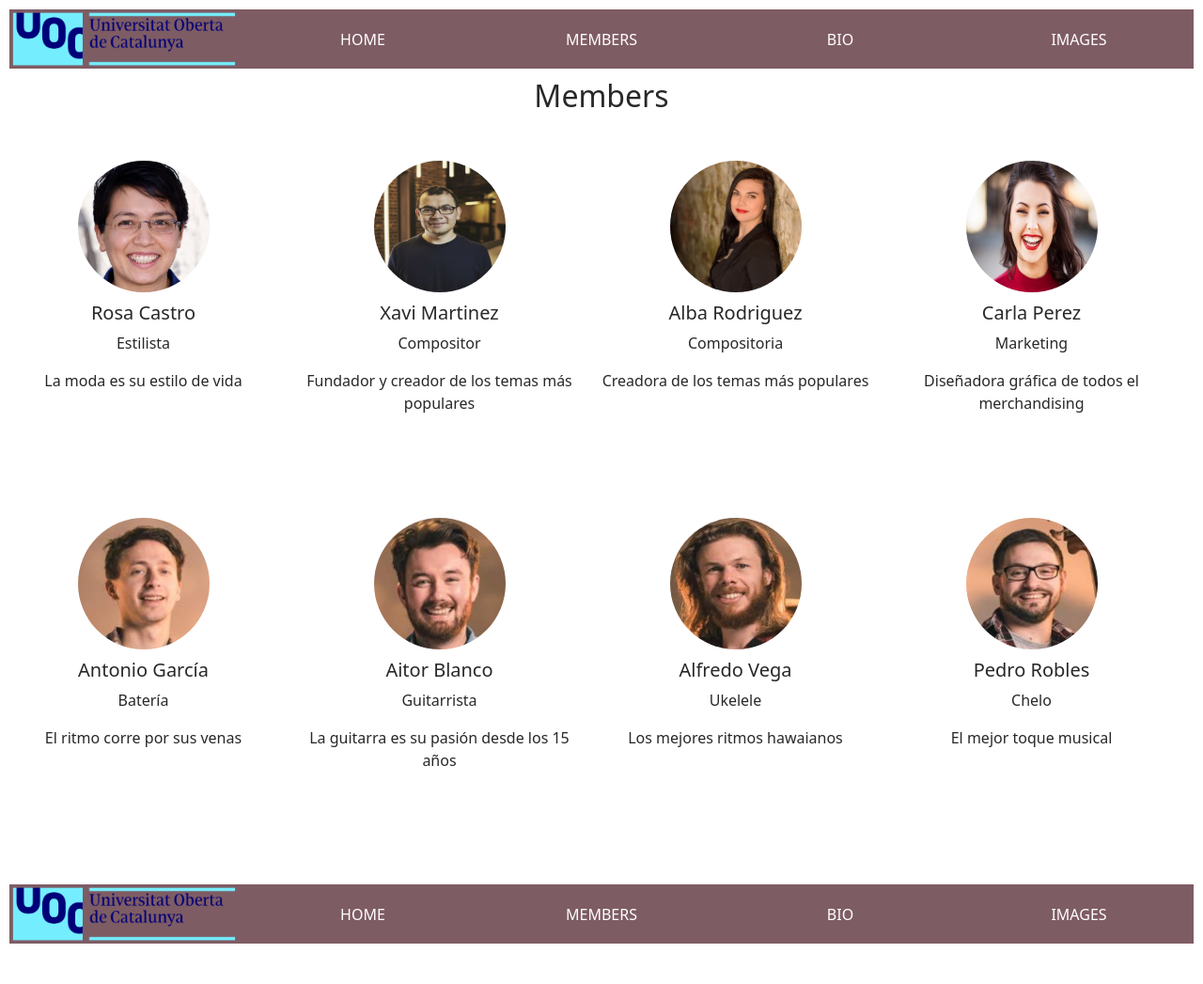
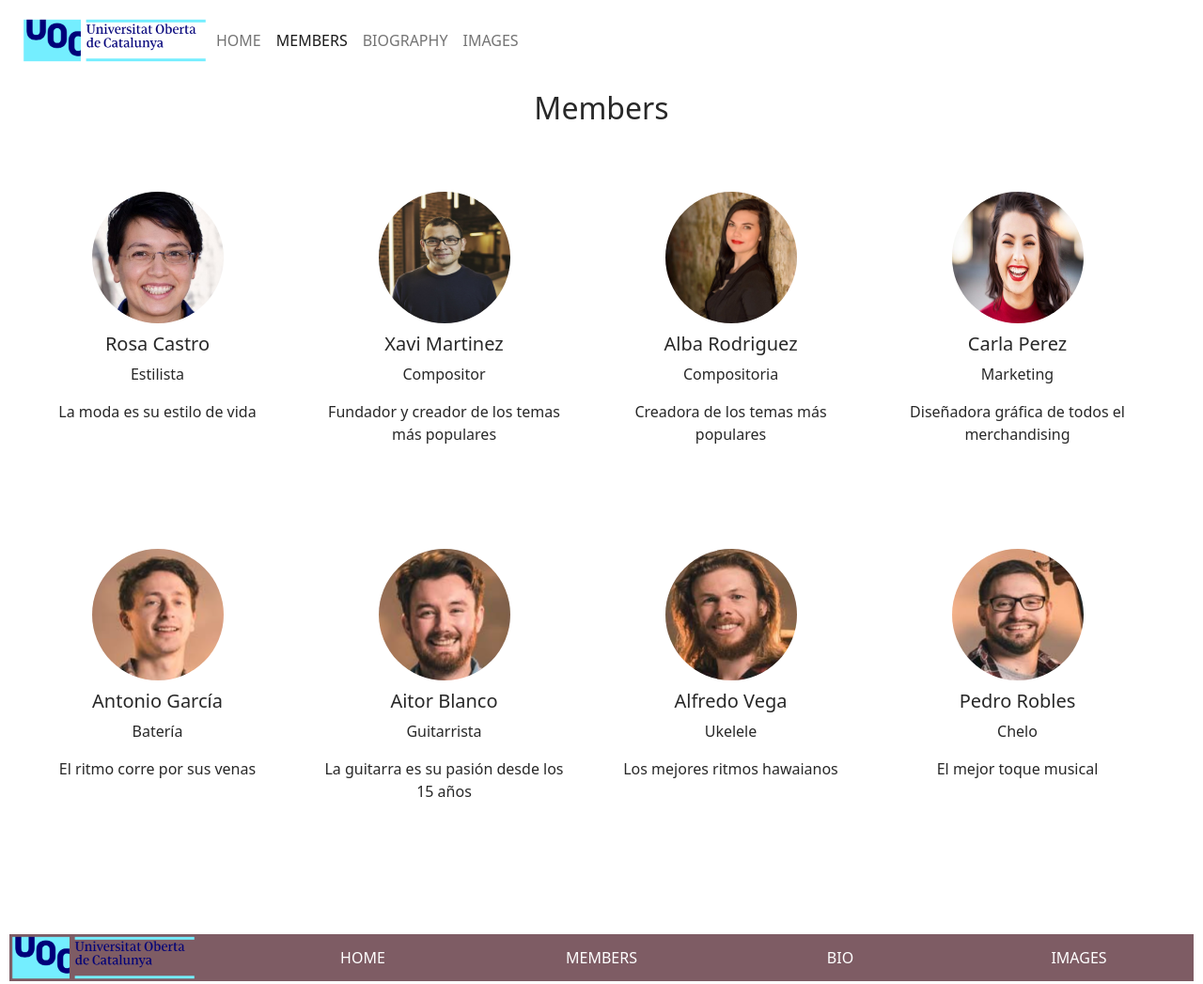
Before and after one commit to xalepo4/HtmlAndCssII, a website built with Parcel: page PEC2/src/members.html in a window 1280 px wide. Shown: the whole page at 94% size. Before the commit the page ends 1014 px from the top, so only its background shows below. Built offline with nearby package versions, Linux system fonts and the light colour scheme.

Commit message:
Add some visual improvements

```diff
--- a/PEC2/src/assets/styles/_variables.scss
+++ b/PEC2/src/assets/styles/_variables.scss
@@ -8,6 +8,7 @@
 $accent: #7E5C64;
 $text: #282828;
 
+// Bootstrap customization
 $theme-colors: (
   "primary": #7E5C64
 );
--- a/PEC2/src/assets/styles/layouts/_biography.scss
+++ b/PEC2/src/assets/styles/layouts/_biography.scss
@@ -2,4 +2,5 @@
   margin: 0 auto;
   float: none;
   margin-bottom: 20px;
+  margin-top: 20px;
 }
--- a/PEC2/src/assets/styles/layouts/_home.scss
+++ b/PEC2/src/assets/styles/layouts/_home.scss
@@ -17,20 +17,14 @@
   text-align: center;
 }
 
-.header {
-  margin-bottom: 10px;
-  background: $accent;
-  text-align: center;
-  align-items: center;}
-
 .poster {
   width: 100%;
   height: 100%;
 }
 
 .logo {
-  width: 100%;
-  height: 100%;
+  width: 200px;
+  height: 50px;
 }
 
 .footer {
@@ -43,12 +37,6 @@
 // Grid layout for wide display
 @supports (display:grid) {
   @media (min-width: 42em) and (min-height: 27em) {
-    .header {
-      display: grid;
-      grid-template-columns: repeat(5, 1fr);
-      grid-gap: 10px;
-    }
-
     .footer {
       display: grid;
       grid-template-columns: repeat(5, 1fr);
--- a/PEC2/src/assets/styles/layouts/_members.scss
+++ b/PEC2/src/assets/styles/layouts/_members.scss
@@ -1,5 +1,6 @@
 .title {
   text-align: center;
+  margin-top: 20px;
   margin-bottom: 50px;
 }
 
@@ -8,6 +9,7 @@
   flex-wrap: wrap;
   align-items: center;
   justify-content: center;
+  padding: 20px;
 }
 
 .components > div {
--- a/PEC2/src/members.html
+++ b/PEC2/src/members.html
@@ -9,13 +9,31 @@
 </head>
 <body>
 
-<div class="header">
-    <img class="logo" src="assets/images/logo.png" alt="Band logo">
-    <a href="index.html">Home</a>
-    <a href="members.html">Members</a>
-    <a href="biography.html">Bio</a>
-    <a href="images.html">Images</a>
-</div>
+<nav class="navbar navbar-expand-lg navbar-light bg-light">
+    <div class="container-fluid">
+        <img class="logo" src="assets/images/logo.png" alt="Band logo">
+        <button class="navbar-toggler" type="button" data-bs-toggle="collapse" data-bs-target="#navbarSupportedContent"
+                aria-controls="navbarSupportedContent" aria-expanded="false" aria-label="Toggle navigation">
+            <span class="navbar-toggler-icon"></span>
+        </button>
+        <div class="collapse navbar-collapse" id="navbarSupportedContent">
+            <ul class="navbar-nav me-auto mb-2 mb-lg-0">
+                <li class="nav-item">
+                    <a class="nav-link" href="index.html">Home</a>
+                </li>
+                <li class="nav-item">
+                    <a class="nav-link active" aria-current="page" href="members.html">Members</a>
+                </li>
+                <li class="nav-item">
+                    <a class="nav-link" href="biography.html">Biography</a>
+                </li>
+                <li class="nav-item">
+                    <a class="nav-link" href="images.html">Images</a>
+                </li>
+            </ul>
+        </div>
+    </div>
+</nav>
 
 <h2 class="title">Members</h2>
 
```
Also changed, not shown: PEC2/src/biography.html (+25 -7 lines), PEC2/src/images.html (+31 -10 lines), PEC2/src/index.html (+25 -7 lines).
